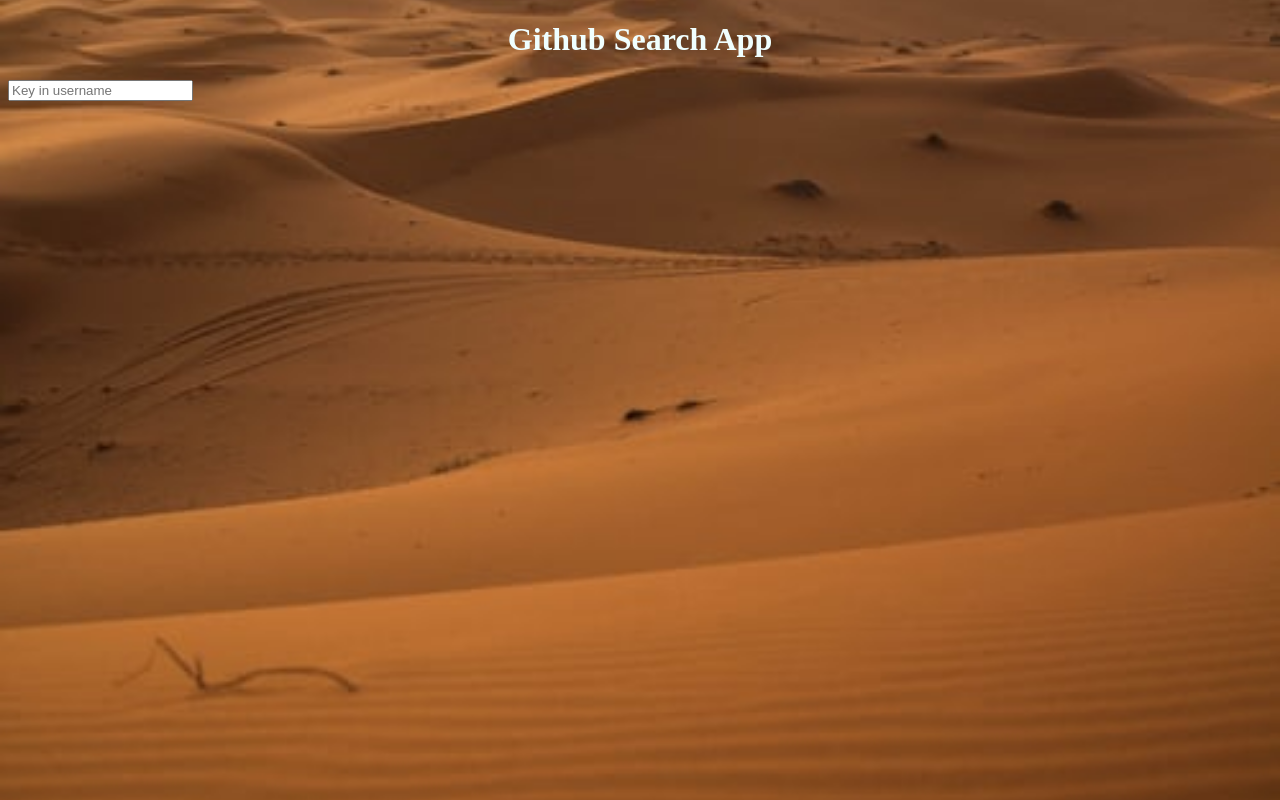
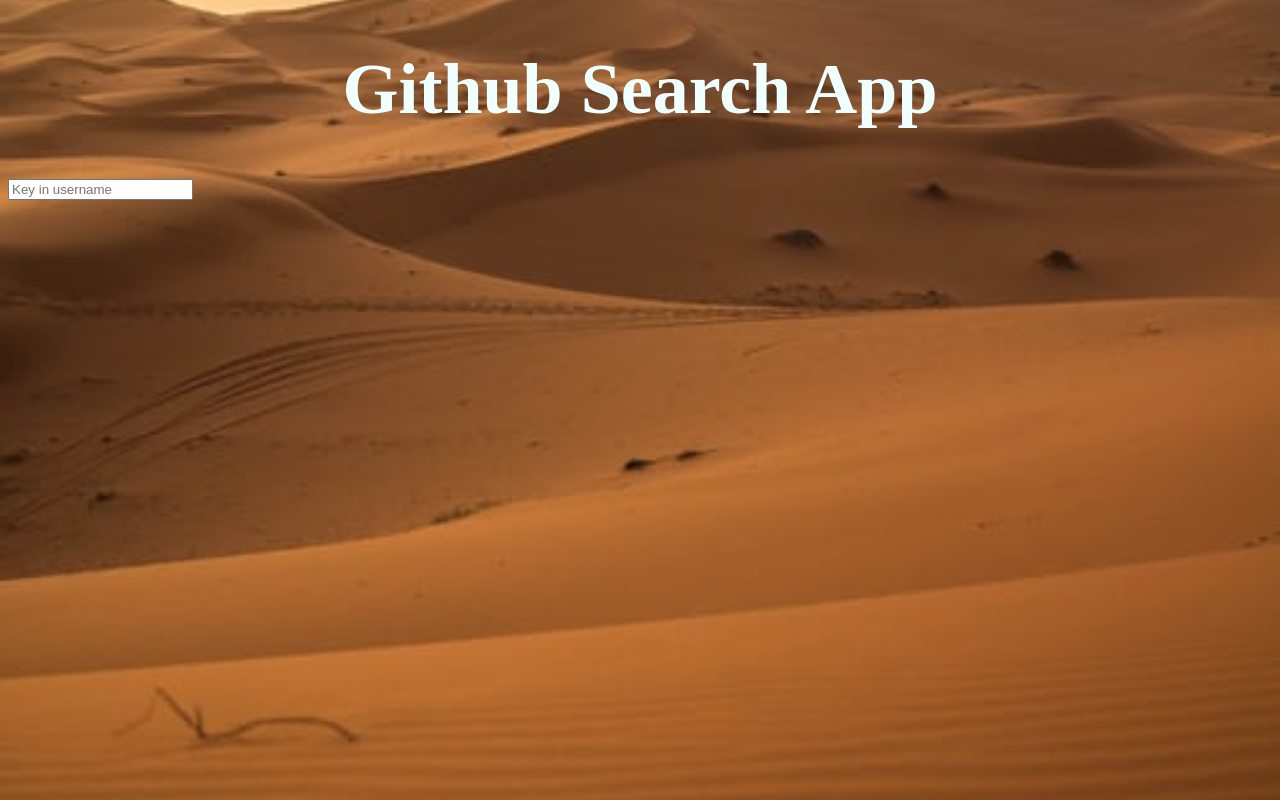
Before and after one commit to BM-Winston/Github-Search-App, an Angular app: page / in a window 1280 px wide. Built offline with nearby package versions, Linux system fonts and the light colour scheme.

Commit message:
Add font size

```diff
--- a/src/styles.css
+++ b/src/styles.css
@@ -7,4 +7,5 @@
 h1{
     text-align: center;
     color: azure;
+    font-size: 9vh;
 }
```
